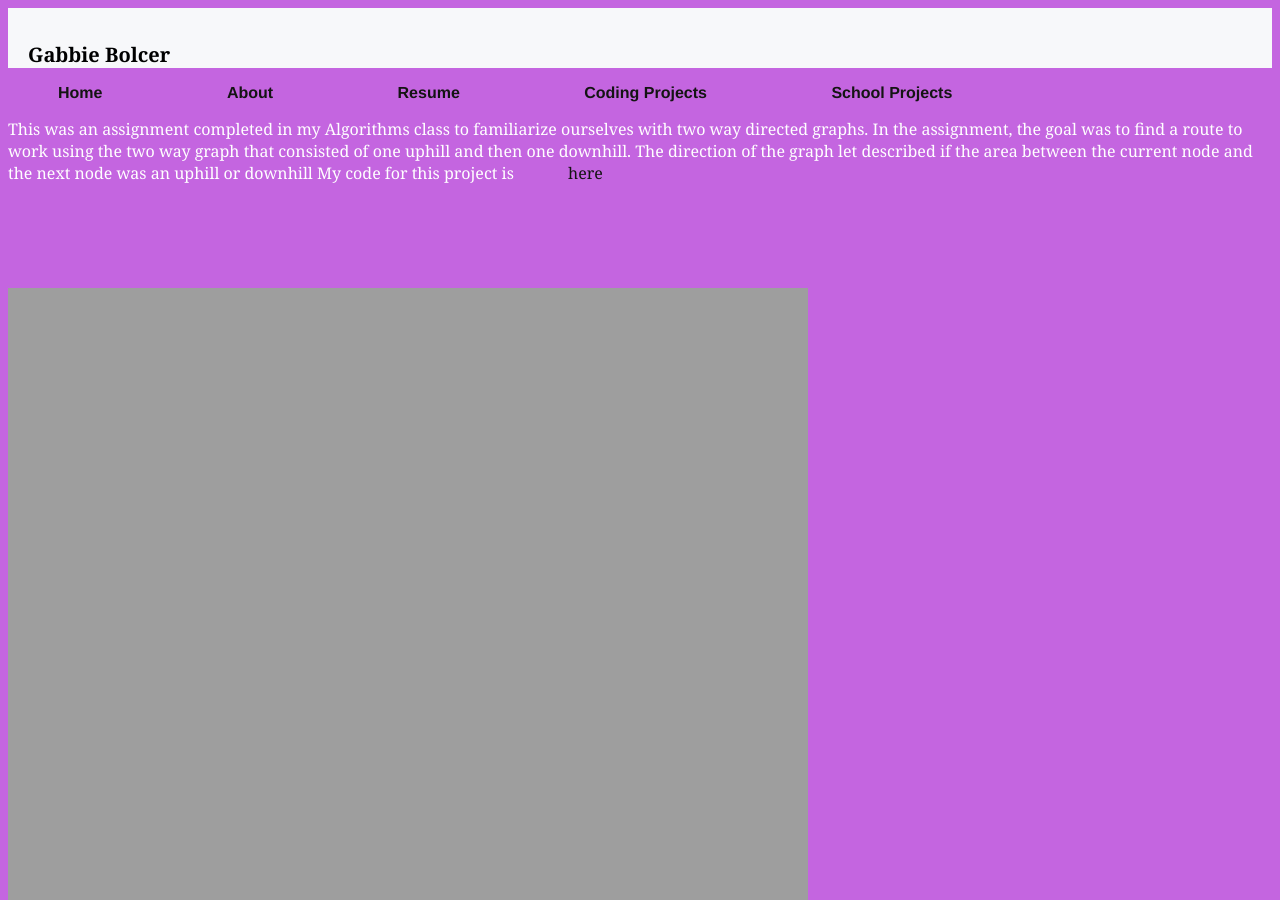
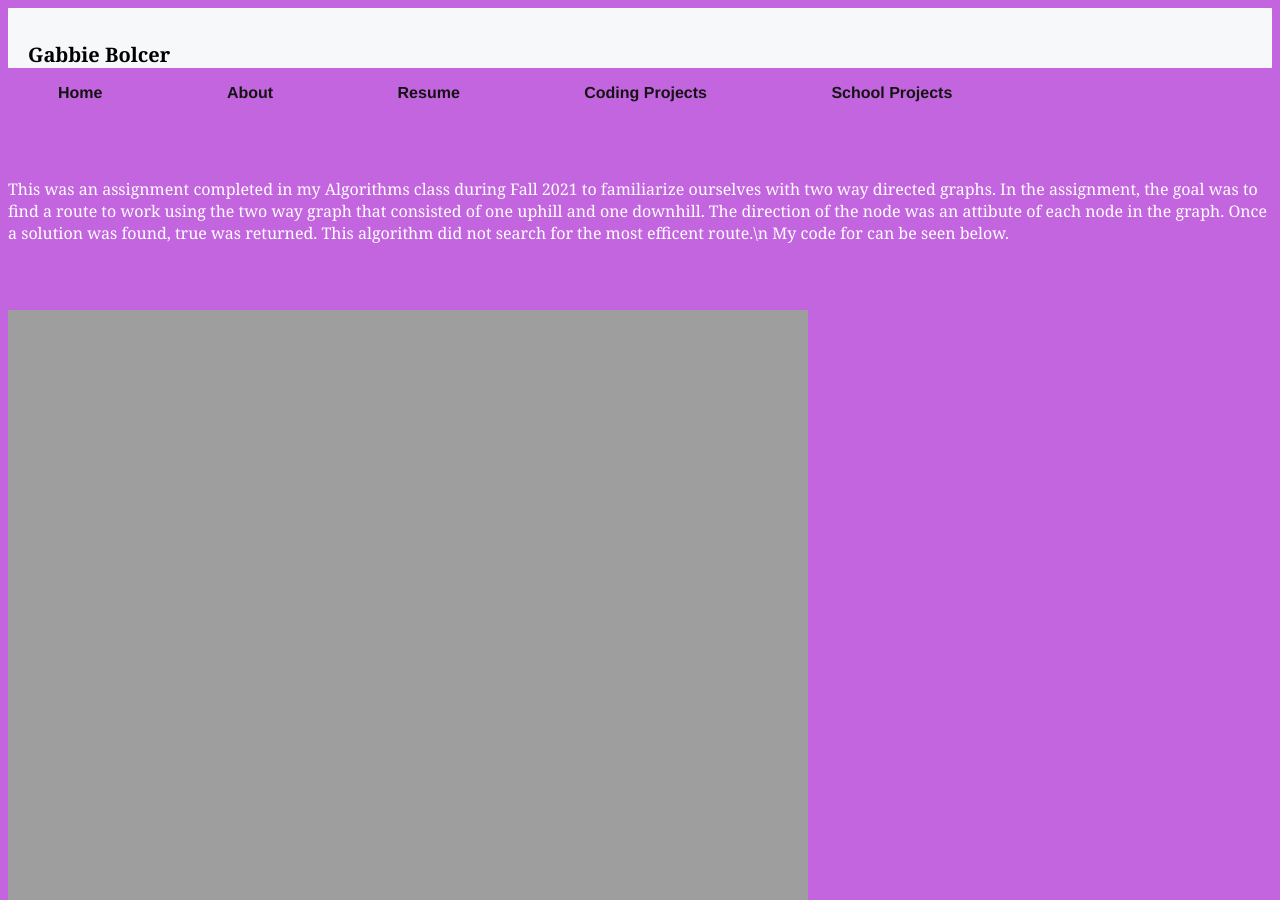
Before and after one commit to gabbiebolcer/gabbiebolcer.github.io, a Jekyll site: the page built from coding projects/TwoWayDirectedGraph.html, in a window 1280 px wide and 900 px high. Built offline with Jekyll 4.4.1, drawn with Linux system fonts in a browser that asks for light colours.

Commit message:
update description

```diff
--- a/coding projects/TwoWayDirectedGraph.html
+++ b/coding projects/TwoWayDirectedGraph.html
@@ -2,12 +2,12 @@
 layout: default
 title: Two Way Directed Graph
 ---
+<br></br>
 <div class="blurb">
-	<p>This was an assignment completed in my Algorithms class to familiarize ourselves with two way directed graphs. In the assignment, the goal was to find a route to work
-using the two way graph that consisted of one uphill and then one downhill. The direction of the graph let described if the area between the current node and the next
-node was an uphill or downhill
-
-  My code for this project is <a href="https://github.com/gabbiebolcer/gabbiebolcer.github.io/blob/master/TwoWayDirectedGraph.java">here</a></a></p>
+	<p>This was an assignment completed in my Algorithms class during Fall 2021 to familiarize ourselves with two way directed graphs. In the assignment, the goal was to find a route to work
+using the two way graph that consisted of one uphill and one downhill. The direction of the node was an attibute of each node in the graph. Once a solution was found, true was returned. This
+	algorithm did not search for the most efficent route.\n
+  My code for can be seen below.
 <br></br>
 <br></br>
 
```
